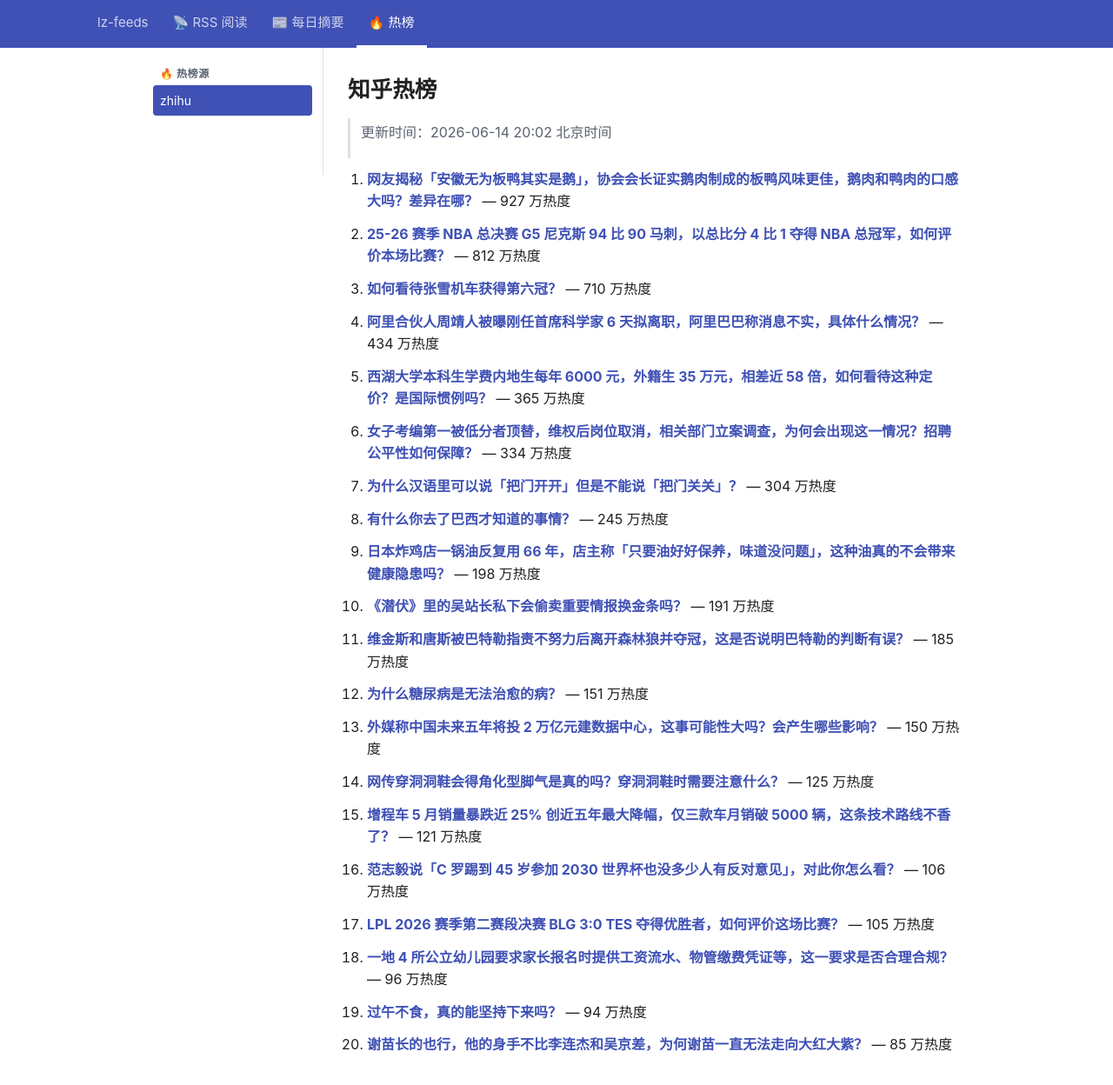
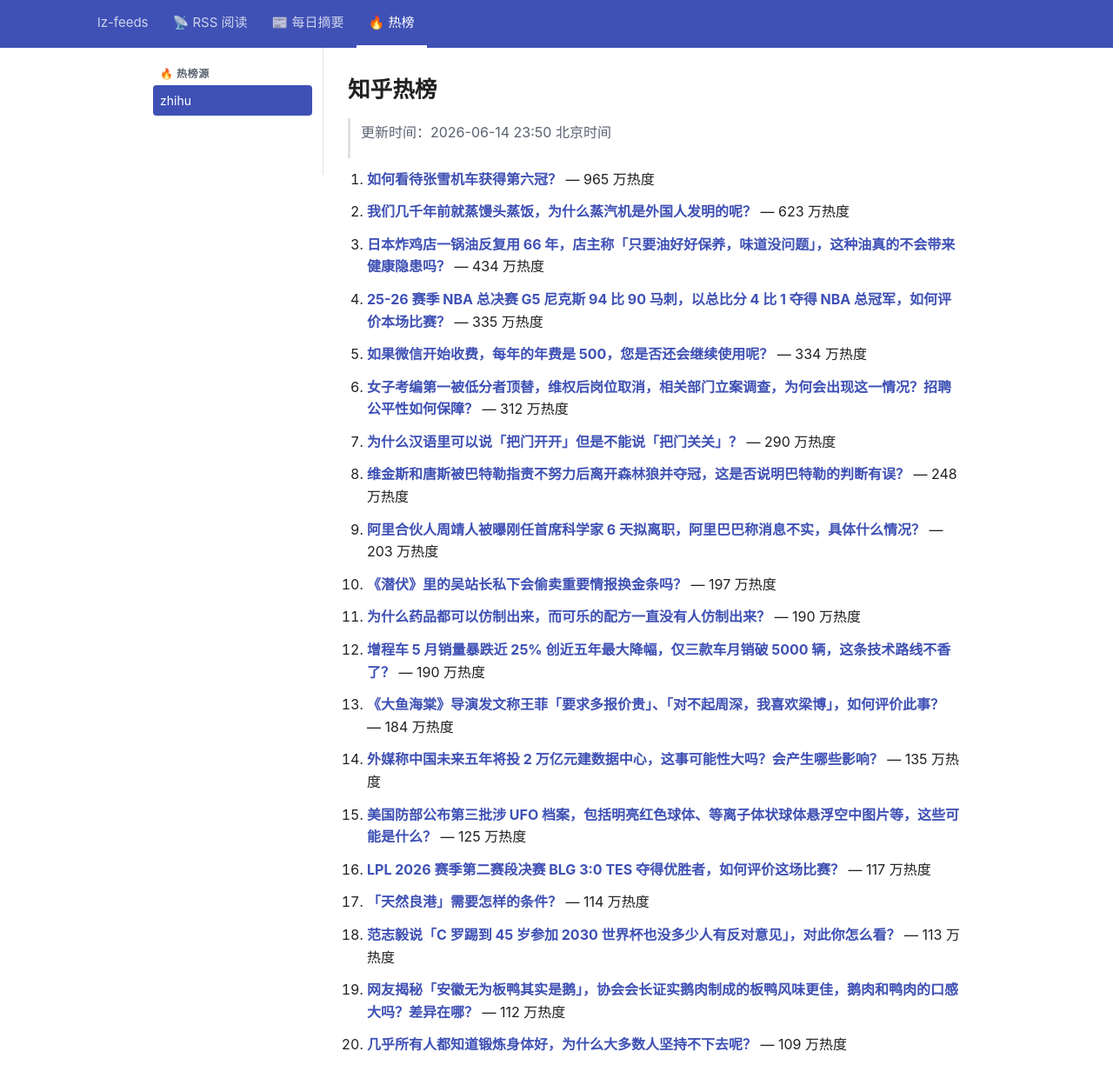
Before and after one commit to lizhang0101/lz-feeds, a Jekyll site: the page built from _hotlist/zhihu.md, in a window 1280 px wide and 1279 px high. Shown: the top 1248 px of the window at 87% size. Built offline with Jekyll 4.4.1, drawn with Linux system fonts in a browser that asks for light colours.

Commit message:
hotlist: 2026-06-14T15:50Z

```diff
--- a/_hotlist/zhihu.md
+++ b/_hotlist/zhihu.md
@@ -1,48 +1,48 @@
 ---
-updated: 2026-06-14 20:02 北京时间
+updated: 2026-06-14 23:50 北京时间
 count: 20
 ---
 
 # 知乎热榜
 
-> 更新时间：2026-06-14 20:02 北京时间
+> 更新时间：2026-06-14 23:50 北京时间
 
-1. **[网友揭秘「安徽无为板鸭其实是鹅」，协会会长证实鹅肉制成的板鸭风味更佳，鹅肉和鸭肉的口感大吗？差异在哪？](https://www.zhihu.com/question/2048711037625578836)** — 927 万热度
+1. **[如何看待张雪机车获得第六冠？](https://www.zhihu.com/question/2049232780756783941)** — 965 万热度
 
-2. **[25-26 赛季 NBA 总决赛 G5 尼克斯 94 比 90 马刺，以总比分 4 比 1 夺得 NBA 总冠军，如何评价本场比赛？](https://www.zhihu.com/question/2049285900409091751)** — 812 万热度
+2. **[我们几千年前就蒸馒头蒸饭，为什么蒸汽机是外国人发明的呢？](https://www.zhihu.com/question/2009448028797425642)** — 623 万热度
 
-3. **[如何看待张雪机车获得第六冠？](https://www.zhihu.com/question/2049232780756783941)** — 710 万热度
+3. **[日本炸鸡店一锅油反复用 66 年，店主称「只要油好好保养，味道没问题」，这种油真的不会带来健康隐患吗？](https://www.zhihu.com/question/2048711796341432495)** — 434 万热度
 
-4. **[阿里合伙人周靖人被曝刚任首席科学家 6 天拟离职，阿里巴巴称消息不实，具体什么情况？](https://www.zhihu.com/question/2049059459964613573)** — 434 万热度
+4. **[25-26 赛季 NBA 总决赛 G5 尼克斯 94 比 90 马刺，以总比分 4 比 1 夺得 NBA 总冠军，如何评价本场比赛？](https://www.zhihu.com/question/2049285900409091751)** — 335 万热度
 
-5. **[西湖大学本科生学费内地生每年 6000 元，外籍生 35 万元，相差近 58 倍，如何看待这种定价？是国际惯例吗？](https://www.zhihu.com/question/2047264542703597437)** — 365 万热度
+5. **[如果微信开始收费，每年的年费是 500，您是否还会继续使用呢？](https://www.zhihu.com/question/378265004)** — 334 万热度
 
-6. **[女子考编第一被低分者顶替，维权后岗位取消，相关部门立案调查，为何会出现这一情况？招聘公平性如何保障？](https://www.zhihu.com/question/2049225127036990849)** — 334 万热度
+6. **[女子考编第一被低分者顶替，维权后岗位取消，相关部门立案调查，为何会出现这一情况？招聘公平性如何保障？](https://www.zhihu.com/question/2049225127036990849)** — 312 万热度
 
-7. **[为什么汉语里可以说「把门开开」但是不能说「把门关关」？](https://www.zhihu.com/question/2041152963666764363)** — 304 万热度
+7. **[为什么汉语里可以说「把门开开」但是不能说「把门关关」？](https://www.zhihu.com/question/2041152963666764363)** — 290 万热度
 
-8. **[有什么你去了巴西才知道的事情？](https://www.zhihu.com/question/546244199)** — 245 万热度
+8. **[维金斯和唐斯被巴特勒指责不努力后离开森林狼并夺冠，这是否说明巴特勒的判断有误？](https://www.zhihu.com/question/2049460607280320997)** — 248 万热度
 
-9. **[日本炸鸡店一锅油反复用 66 年，店主称「只要油好好保养，味道没问题」，这种油真的不会带来健康隐患吗？](https://www.zhihu.com/question/2048711796341432495)** — 198 万热度
+9. **[阿里合伙人周靖人被曝刚任首席科学家 6 天拟离职，阿里巴巴称消息不实，具体什么情况？](https://www.zhihu.com/question/2049059459964613573)** — 203 万热度
 
-10. **[《潜伏》里的吴站长私下会偷卖重要情报换金条吗？](https://www.zhihu.com/question/1368248757)** — 191 万热度
+10. **[《潜伏》里的吴站长私下会偷卖重要情报换金条吗？](https://www.zhihu.com/question/1368248757)** — 197 万热度
 
-11. **[维金斯和唐斯被巴特勒指责不努力后离开森林狼并夺冠，这是否说明巴特勒的判断有误？](https://www.zhihu.com/question/2049460607280320997)** — 185 万热度
+11. **[为什么药品都可以仿制出来，而可乐的配方一直没有人仿制出来？](https://www.zhihu.com/question/1918803743090124182)** — 190 万热度
 
-12. **[为什么糖尿病是无法治愈的病？](https://www.zhihu.com/question/660990450)** — 151 万热度
+12. **[增程车 5 月销量暴跌近 25% 创近五年最大降幅，仅三款车月销破 5000 辆，这条技术路线不香了？](https://www.zhihu.com/question/2048333074845397387)** — 190 万热度
 
-13. **[外媒称中国未来五年将投 2 万亿元建数据中心，这事可能性大吗？会产生哪些影响？](https://www.zhihu.com/question/2047978737765803174)** — 150 万热度
+13. **[《大鱼海棠》导演发文称王菲「要求多报价贵」、「对不起周深，我喜欢梁博」，如何评价此事？](https://www.zhihu.com/question/2049533398402781507)** — 184 万热度
 
-14. **[网传穿洞洞鞋会得角化型脚气是真的吗？穿洞洞鞋时需要注意什么？](https://www.zhihu.com/question/2045472791143478524)** — 125 万热度
+14. **[外媒称中国未来五年将投 2 万亿元建数据中心，这事可能性大吗？会产生哪些影响？](https://www.zhihu.com/question/2047978737765803174)** — 135 万热度
 
-15. **[增程车 5 月销量暴跌近 25% 创近五年最大降幅，仅三款车月销破 5000 辆，这条技术路线不香了？](https://www.zhihu.com/question/2048333074845397387)** — 121 万热度
+15. **[美国防部公布第三批涉 UFO 档案，包括明亮红色球体、等离子体状球体悬浮空中图片等，这些可能是什么？](https://www.zhihu.com/question/2049118151292313688)** — 125 万热度
 
-16. **[范志毅说「C 罗踢到 45 岁参加 2030 世界杯也没多少人有反对意见」，对此你怎么看？](https://www.zhihu.com/question/2048757969035028116)** — 106 万热度
+16. **[LPL 2026 赛季第二赛段决赛 BLG 3:0 TES 夺得优胜者，如何评价这场比赛？](https://www.zhihu.com/question/2049512705405588142)** — 117 万热度
 
-17. **[LPL 2026 赛季第二赛段决赛 BLG 3:0 TES 夺得优胜者，如何评价这场比赛？](https://www.zhihu.com/question/2049512705405588142)** — 105 万热度
+17. **[「天然良港」需要怎样的条件？](https://www.zhihu.com/question/31365407)** — 114 万热度
 
-18. **[一地 4 所公立幼儿园要求家长报名时提供工资流水、物管缴费凭证等，这一要求是否合理合规？](https://www.zhihu.com/question/2046864624553649862)** — 96 万热度
+18. **[范志毅说「C 罗踢到 45 岁参加 2030 世界杯也没多少人有反对意见」，对此你怎么看？](https://www.zhihu.com/question/2048757969035028116)** — 113 万热度
 
-19. **[过午不食，真的能坚持下来吗？](https://www.zhihu.com/question/2048678030021767698)** — 94 万热度
+19. **[网友揭秘「安徽无为板鸭其实是鹅」，协会会长证实鹅肉制成的板鸭风味更佳，鹅肉和鸭肉的口感大吗？差异在哪？](https://www.zhihu.com/question/2048711037625578836)** — 112 万热度
 
-20. **[谢苗长的也行，他的身手不比李连杰和吴京差，为何谢苗一直无法走向大红大紫？](https://www.zhihu.com/question/2048504030540968117)** — 85 万热度
+20. **[几乎所有人都知道锻炼身体好，为什么大多数人坚持不下去呢？](https://www.zhihu.com/question/2046482564026725868)** — 109 万热度
```
